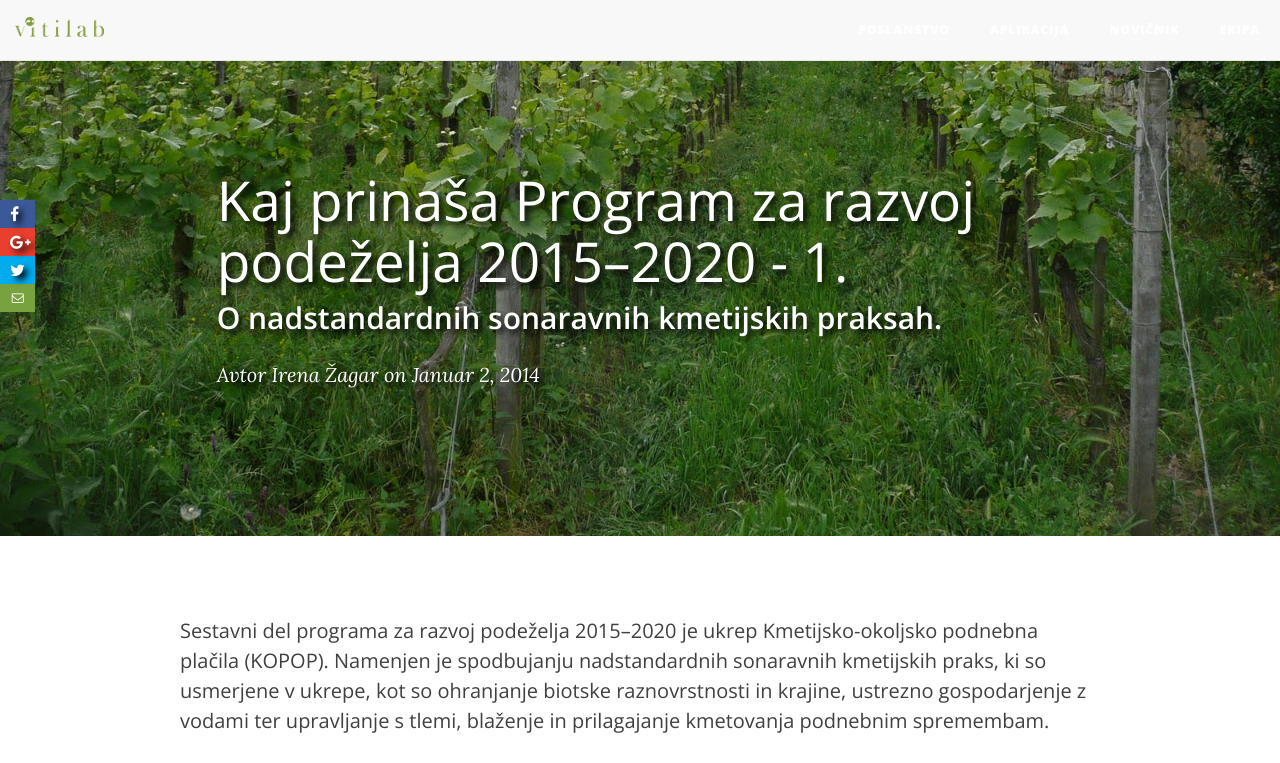
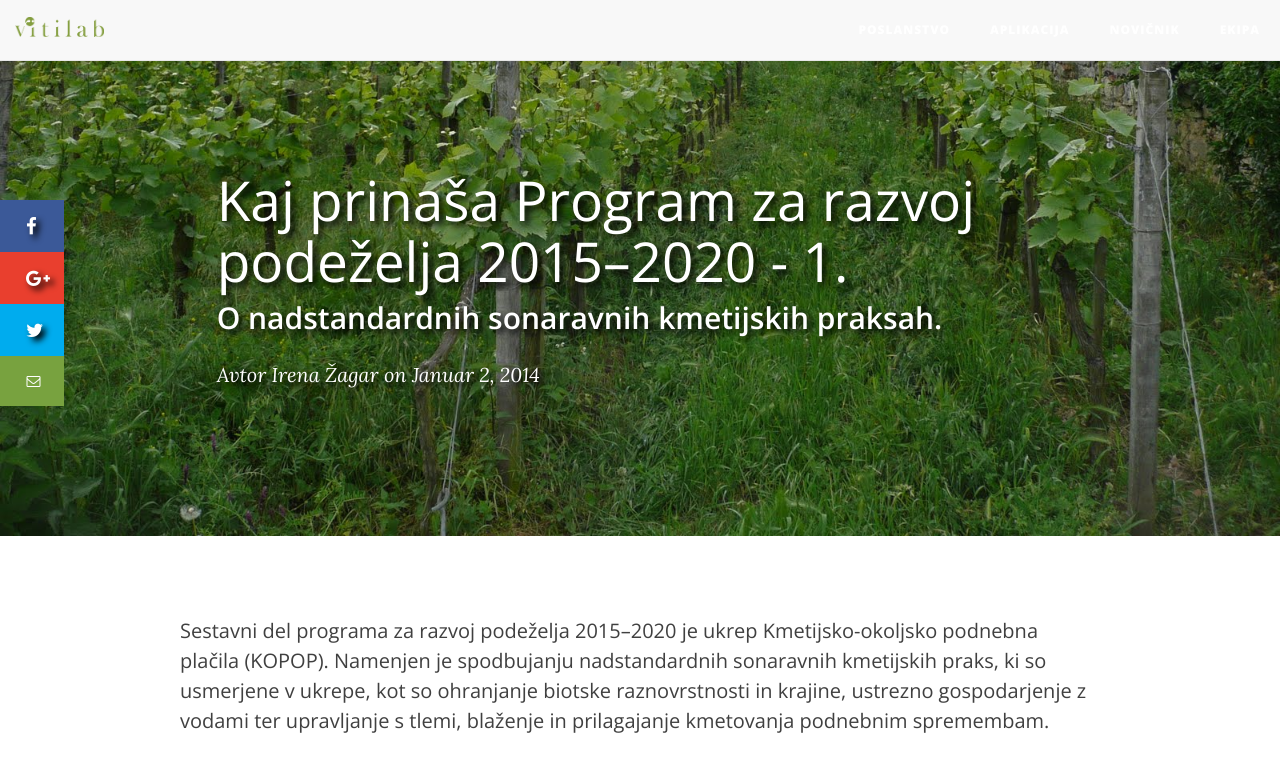
Before and after one commit to Domen988/Vitilab, a plain HTML site: page post.html in a window 1280 px wide. Shown: the top 763 px of the page. Drawn offline with nearby package versions, Linux system fonts and the light colour scheme.

Commit message:
big share btn

```diff
--- a/css/post.css
+++ b/css/post.css
@@ -216,8 +216,8 @@ padding: 0;
 float: left;
 }
 
-.sharebtn .btn-block{
- max-width: 35px
+.sharebtn .btn{
+ max-width: 64px
 
 }
 
--- a/post.html
+++ b/post.html
@@ -94,10 +94,10 @@
 
                         <div class="sharebtn col-md-1  hidden-xs hidden-sm " >
                             <ul data-spy="affix" data-offset-top="60" data-offset-bottom="200">
-                                <li><a href="https://www.facebook.com/sharer/sharer.php?u=" title="Share on Facebook" target="_blank" class="btn-sm btn-block btn-facebook"><i class="fa fa-facebook fa-lg"></i></a></li>
-                                <li><a href="https://plus.google.com/share?url=http://www.vitilab.com/post.html" title="Share on Google+" target="_blank" class="btn-sm btn-block btn-googleplus "><i class="fa fa-google-plus fa-lg"></i></a></li>
-                                <li><a href="https://twitter.com/share" title="Share on Twitter" target="_blank" class="btn-sm btn-block btn-twitter"><i class="fa fa-twitter fa-lg"></i></a></li>
-                                <li><a><button type="button" class="btn-sm btn-block btn-custom" data-toggle="modal" data-target="#myModal"  data-toggle="tooltip" data-placement="right" title="Vpiši se v Vitilab novičnik"><i class="fa fa-envelope-o fa-fw"></i>
+                                <li><a href="https://www.facebook.com/sharer/sharer.php?u=" title="Share on Facebook" target="_blank" class="btn btn-facebook"><i class="fa fa-facebook fa-lg"></i></a></li>
+                                <li><a href="https://plus.google.com/share?url=http://www.vitilab.com/post.html" title="Share on Google+" target="_blank" class="btn  btn-googleplus "><i class="fa fa-google-plus fa-lg"></i></a></li>
+                                <li><a href="https://twitter.com/share" title="Share on Twitter" target="_blank" class=" btn btn-twitter"><i class="fa fa-twitter fa-lg"></i></a></li>
+                                <li><a><button type="button" class=" btn btn-custom" data-toggle="modal" data-target="#myModal"  data-toggle="tooltip" data-placement="right" title="Vpiši se v Vitilab novičnik"><i class="fa fa-envelope-o fa-fw"></i>
 </button></a></li>
                              </ul>
                         </div>
```
